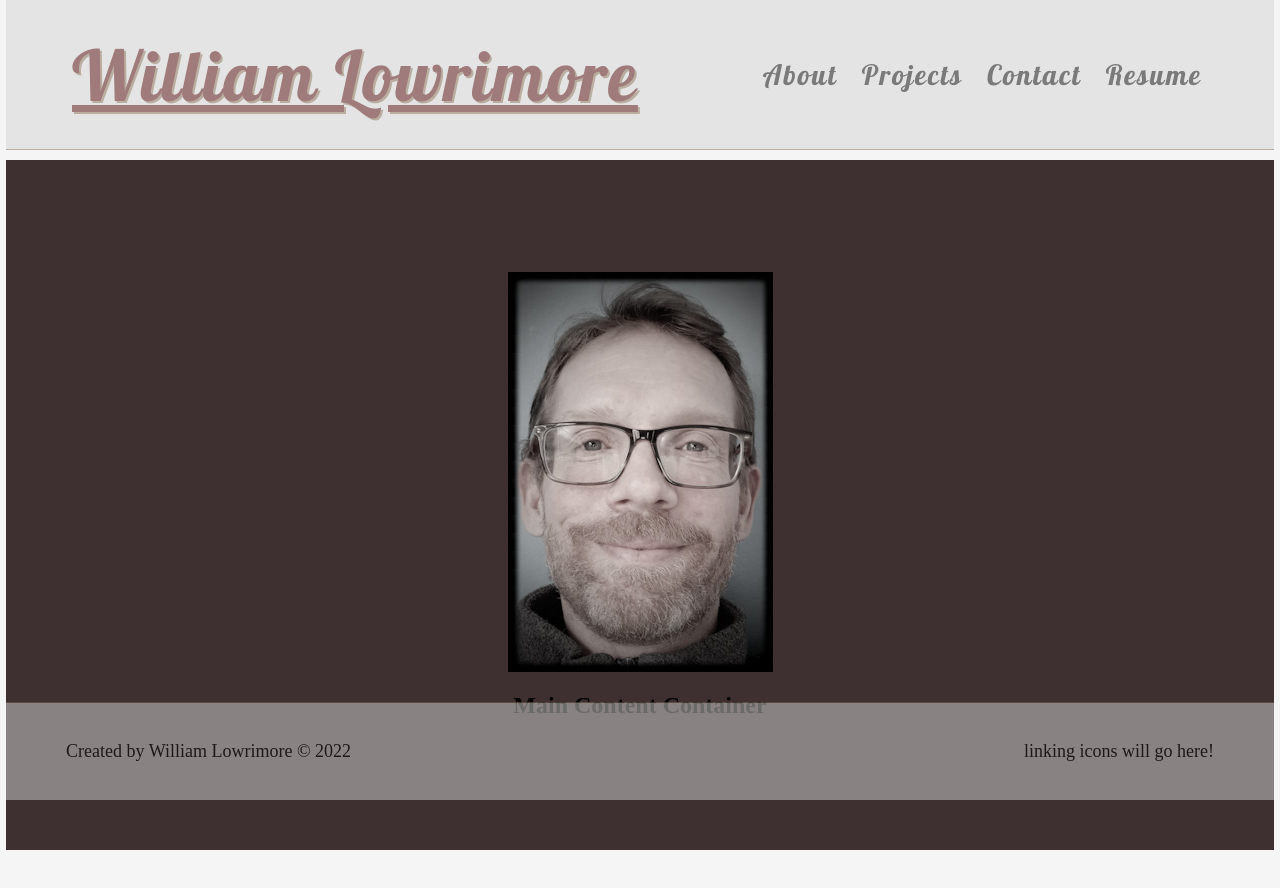
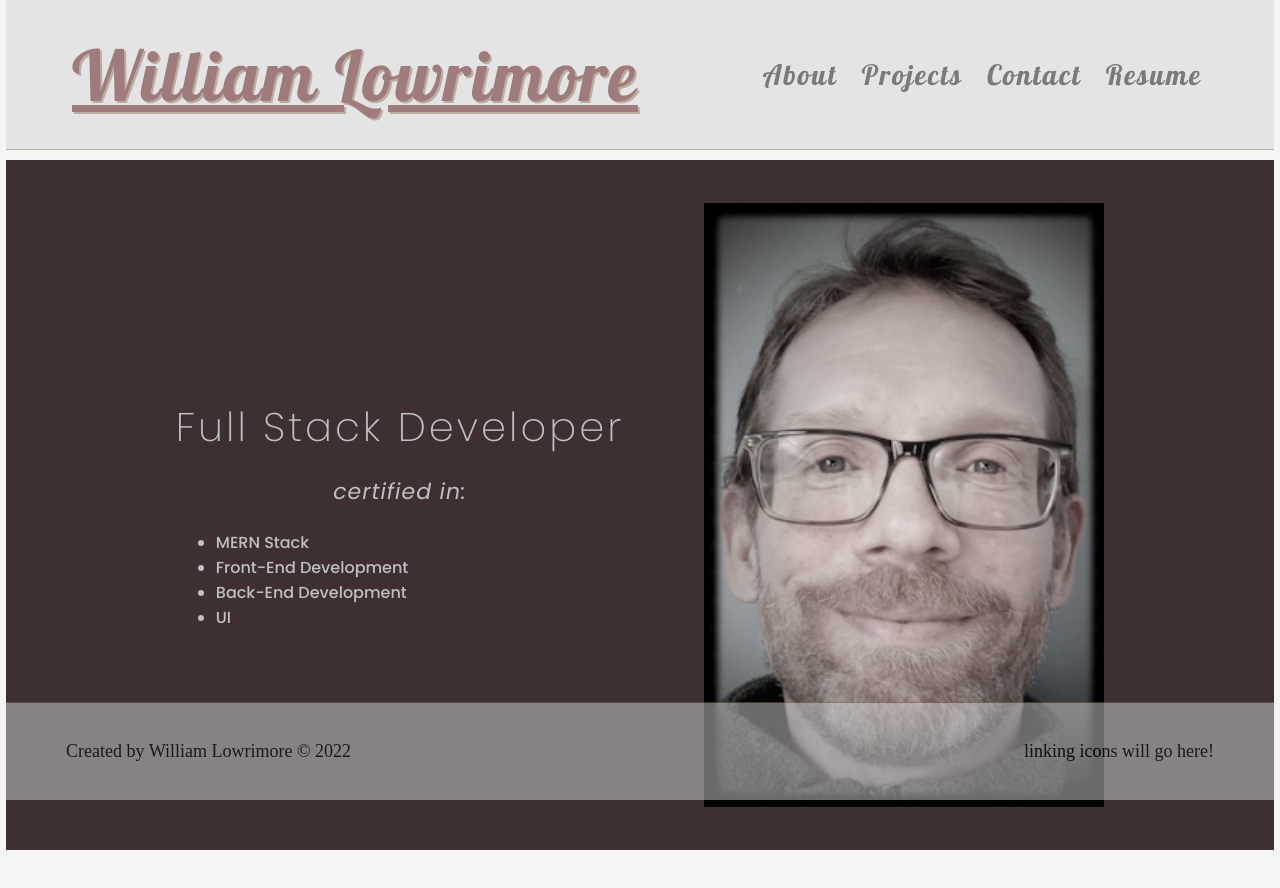
Before and after one commit to wlowrimore/Lowrimore_William_portfolio-2022, a React (Create React App) app: page / in a window 1280 px wide. Shown: the top 888 px of the page. Built offline with nearby package versions, Linux system fonts and the light colour scheme.

Commit message:
designing main page content

```diff
--- a/src/components/Main.js
+++ b/src/components/Main.js
@@ -4,8 +4,18 @@ import ProfilePic from "../images/profile-pic.jpg";
 export default function Main() {
   return (
     <section className="main-container" id="main">
+      <div className="intro">
+        <h1>Full Stack Developer</h1>
+        <span><p>certified in:</p></span>
+        <ul>
+          <li>MERN Stack</li>
+          <li>Front-End Development</li>
+          <li>Back-End Development</li>
+          <li>UI</li>
+        </ul>
+      </div>
+
       <img src={ProfilePic} alt="William Lowrimore" />
-      <h1>Main Content Container</h1>
     </section>
   );
 }
--- a/src/index.css
+++ b/src/index.css
@@ -88,12 +88,13 @@ nav.navactive {
 
 .main-container, .about {
   display: flex;
-  flex-direction: column;
+  /* flex-direction: column; */
   justify-content: center;
   background: var(--bg-red);
   align-items: center;
   min-height: 690px;
   max-height: 100%;
+  width: 100%;
   margin: 10px 0;
   overflow-y: scroll;
 }
@@ -105,14 +106,39 @@ nav.navactive {
 
 .main-container::-webkit-scrollbar, .about::-webkit-scrollbar {
   display: none;
-}   */
+}
 
-.main-container h1 {
-  font-size: 100px;
-  font-family: "Poppins", serif;
+.intro {
+  color: silver;
+  font-family: "Poppins", sans-serif;
+}
+
+.intro h1 {
+  margin-bottom: 18px;
+  font-size: 40px;
   font-weight: 200;
-  color: gray;
+  letter-spacing: 3px;
+
+  /* margin-right: 80px; */
 }
+
+.intro p {
+  text-align: center;
+  font-size: 22px;
+  letter-spacing: 1px;
+  font-style: italic;
+  margin-top: 0;
+}
+
+.intro ul {
+}
+
+.main-container img {
+  width: 400px;
+  margin-left: 80px;;
+}
+
+
 
 /* _____________________________________ABOUT PAGE____________________________________ */
 
```
